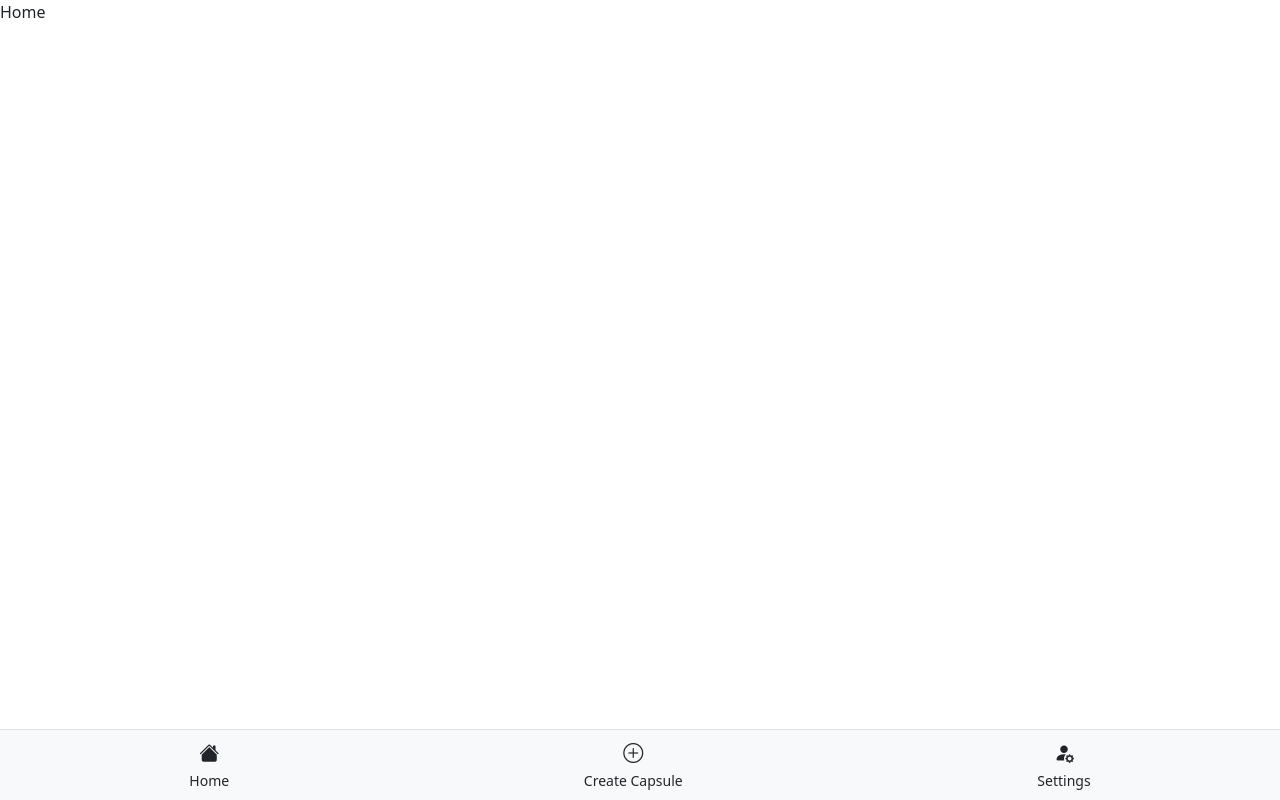
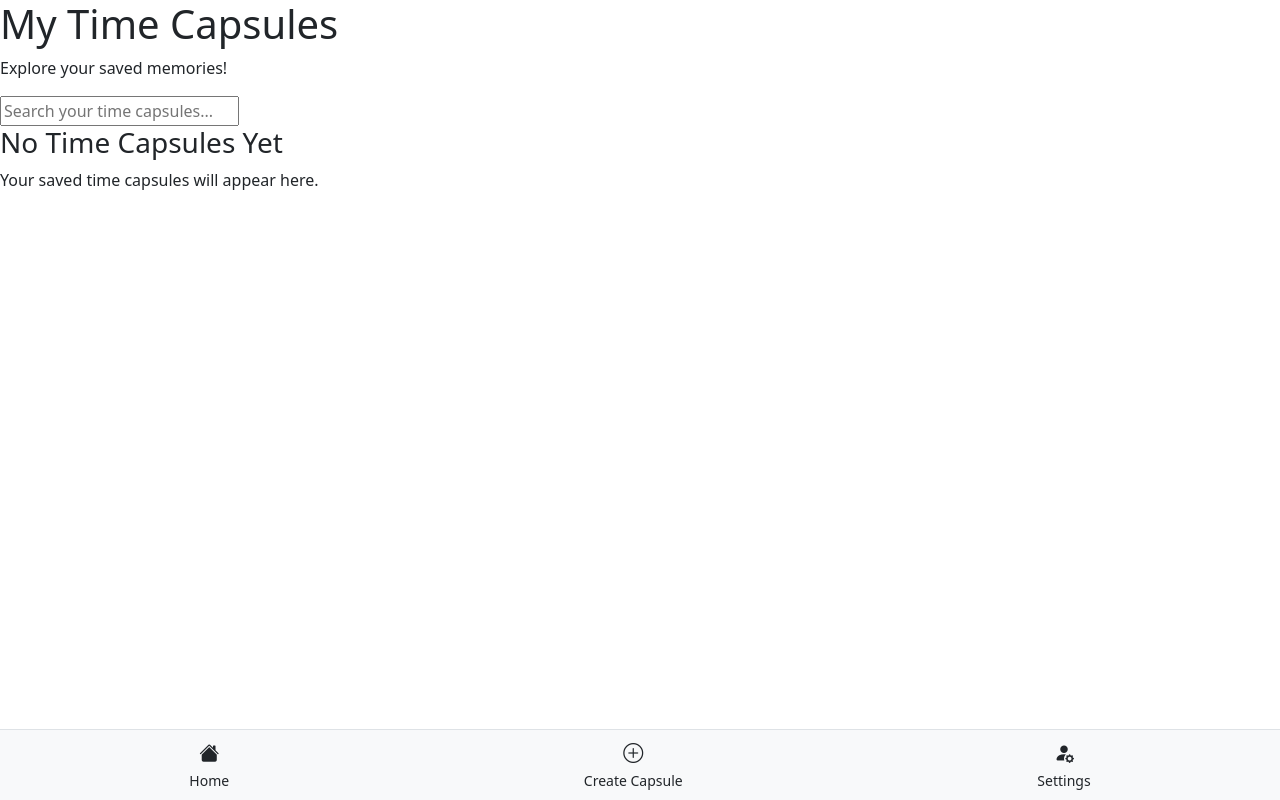
Before and after one commit to YanY213/1800_202630_BBY03, a website built with Vite: page pages/home.html in a window 1280 px wide. Built offline with nearby package versions, Linux system fonts and the light colour scheme.

Commit message:
Add homepage design

```diff
--- a/pages/home.html
+++ b/pages/home.html
@@ -33,7 +33,30 @@
 
     <site-navbar></site-navbar>
     <!-- Main content goes here -->
-    <p>Home</p>
+    <!-- Homepage Title -->
+<h1>My Time Capsules</h1>
+<p>Explore your saved memories!</p>
+
+<!-- Search Bar -->
+<input
+    type="search"
+    id="searchBar"
+    placeholder="Search your time capsules..."
+>
+
+<!-- Time Capsule Cards -->
+<div id="capsule-list">
+
+    <!-- Time capsule cards will appear here -->
+
+</div>
+
+<!-- Empty List Message -->
+<div id="empty-message">
+    <h3>No Time Capsules Yet</h3>
+    <p>Your saved time capsules will appear here.</p>
+</div>
+
 
     <!---------------------------------------------->
     <!-- Your own JavaScript functions go here    -->
```
